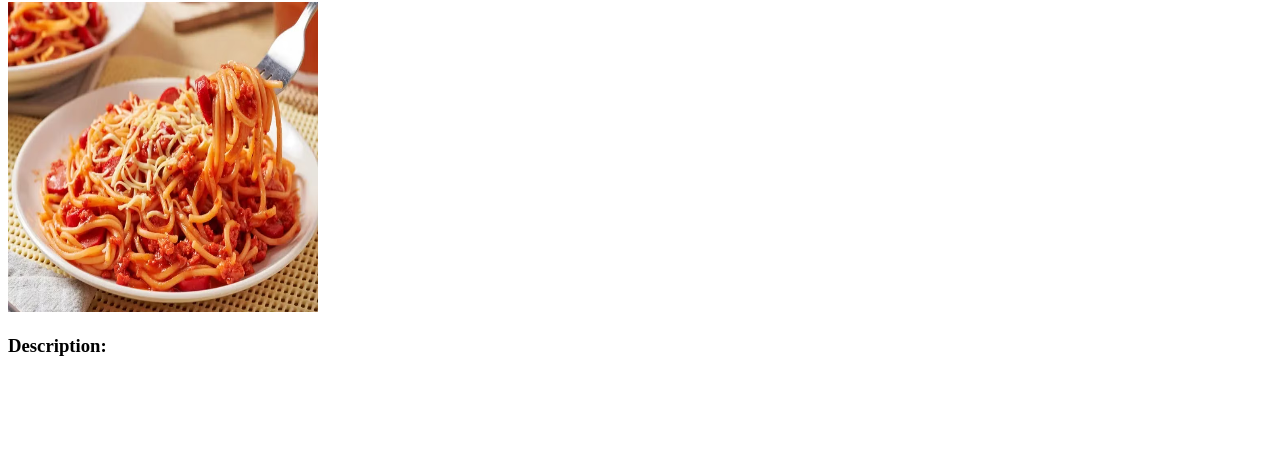
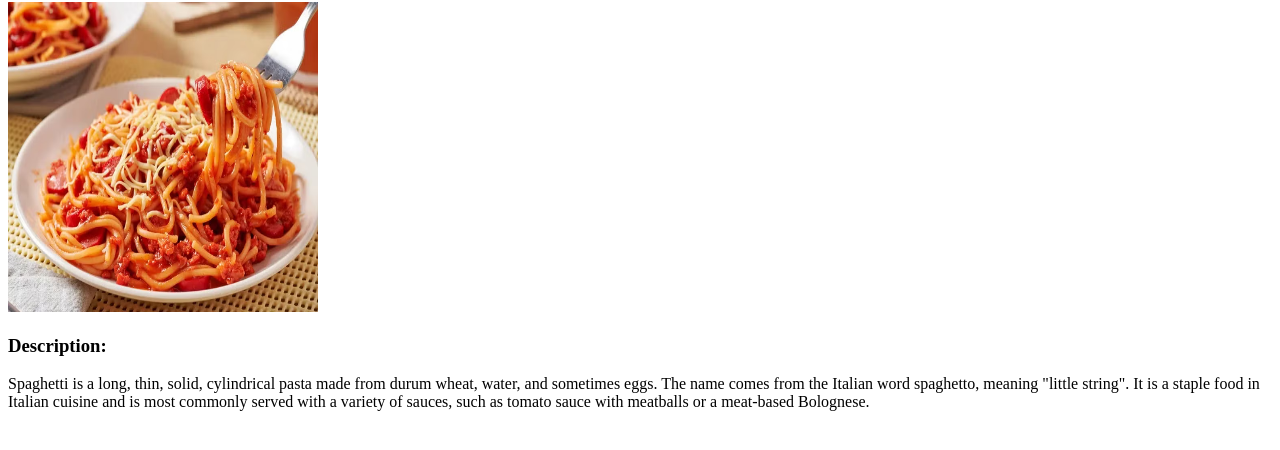
Before and after one commit to Abnederio/odin-recipes, a plain HTML site: page recipes/spaghetti.html in a window 1280 px wide. Shown: the part 104-554 px from the top of the page. Drawn offline with Linux system fonts and the light colour scheme.

Commit message:
Updated sphaghetti.html

```diff
--- a/recipes/spaghetti.html
+++ b/recipes/spaghetti.html
@@ -10,5 +10,6 @@
     <h1>Spaghetti</h1>
     <img src="../images/spaghetti.png" height="310" width="310" alt="spaghetti"/>
     <h3>Description: </h3>
+    <p>Spaghetti is a long, thin, solid, cylindrical pasta made from durum wheat, water, and sometimes eggs. The name comes from the Italian word spaghetto, meaning "little string". It is a staple food in Italian cuisine and is most commonly served with a variety of sauces, such as tomato sauce with meatballs or a meat-based Bolognese.  </p>
 </body>
 </html>
```
